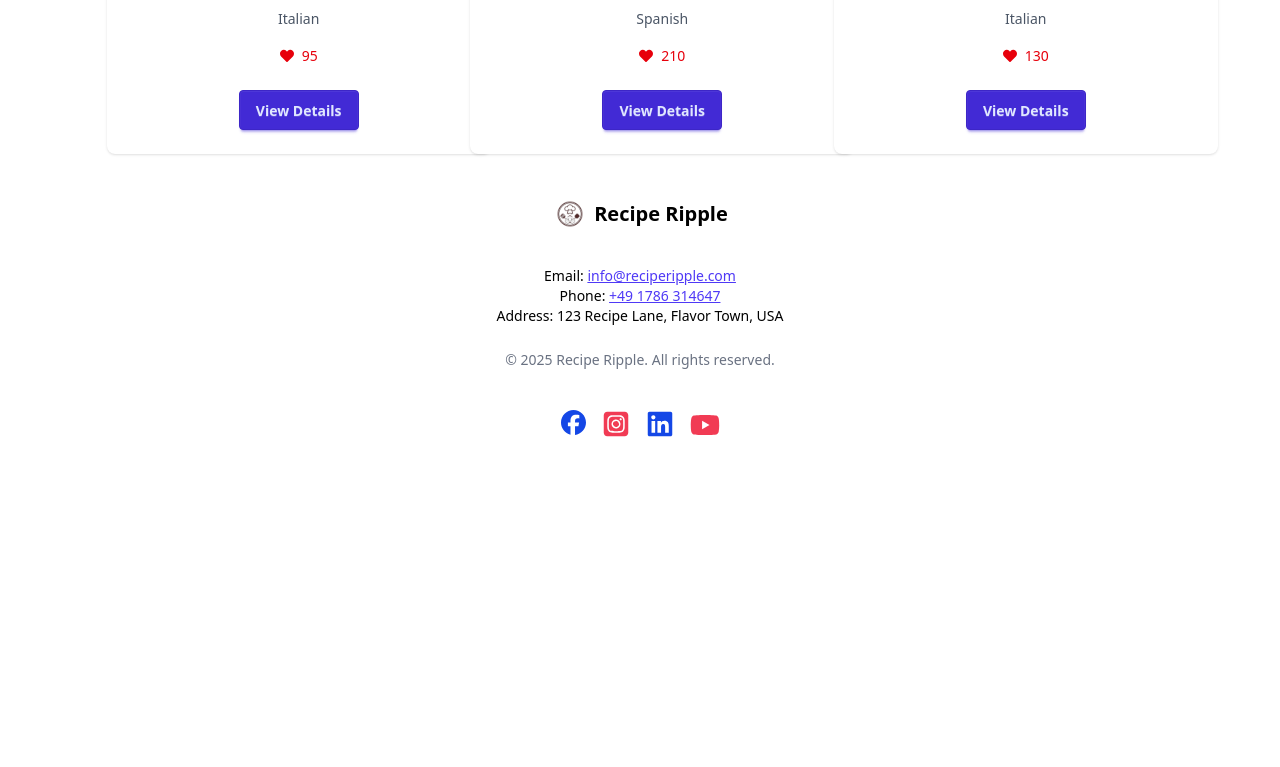
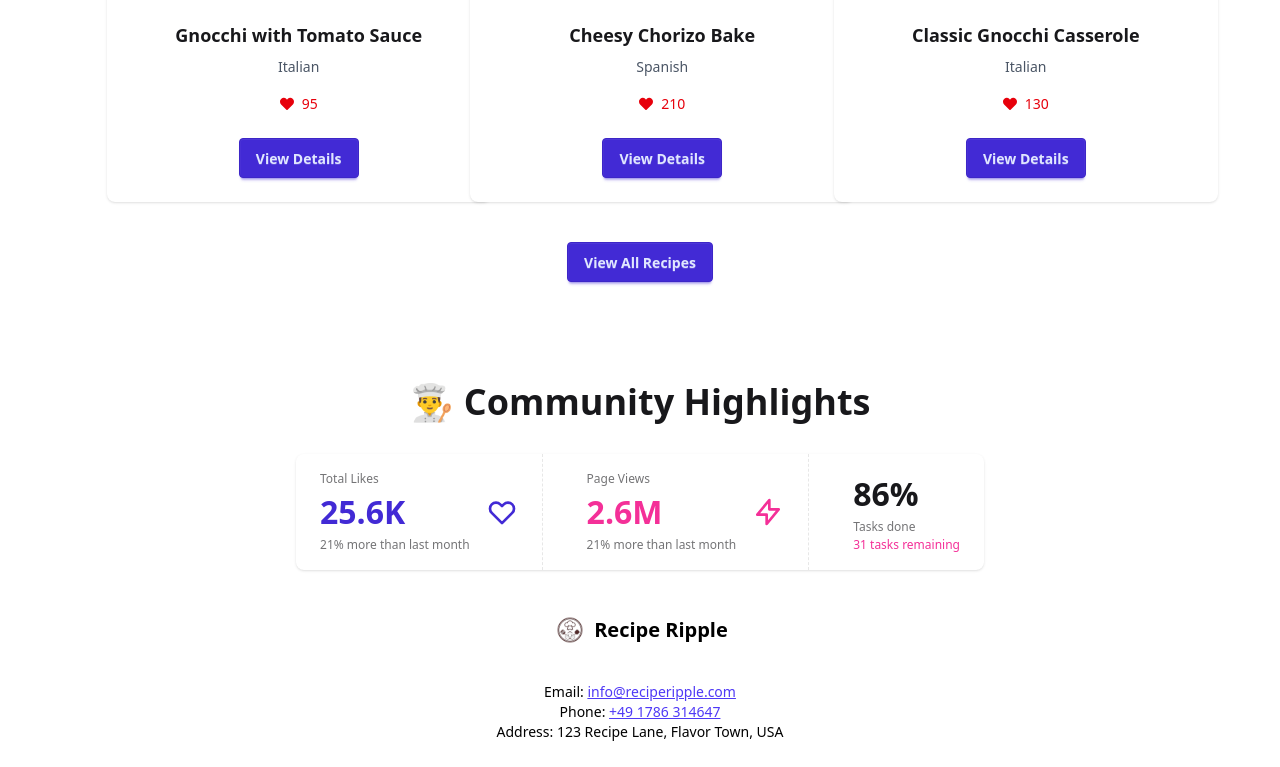
Before and after one commit to iftekhar08019/recipe_ripple_client, a React (Vite) app: page / in a window 1280 px wide. Shown: the part 1493-2260 px from the top of the page. Before the commit the page ends 1973 px from the top, so only its background shows below. Built offline with nearby package versions, Linux system fonts and the light colour scheme; no server answers; a web font is replaced by a local one.

Commit message:
stat section added

```diff
--- /dev/null
+++ b/src/components/StatSection.jsx
@@ -0,0 +1,62 @@
+import React from "react";
+
+const StatSection = () => {
+  return (
+    <div className="container flex flex-col items-center justify-center mx-auto mt-10 space-y-8">
+      <h1 className="lg:text-4xl text-xl font-bold text-center mt-15">
+        👨‍🍳 Community Highlights
+      </h1>
+      <div className="stats shadow flex flex-col lg:flex-row gap-5">
+        <div className="stat">
+          <div className="stat-figure text-primary">
+            <svg
+              xmlns="http://www.w3.org/2000/svg"
+              fill="none"
+              viewBox="0 0 24 24"
+              className="inline-block h-8 w-8 stroke-current"
+            >
+              <path
+                strokeLinecap="round"
+                strokeLinejoin="round"
+                strokeWidth="2"
+                d="M4.318 6.318a4.5 4.5 0 000 6.364L12 20.364l7.682-7.682a4.5 4.5 0 00-6.364-6.364L12 7.636l-1.318-1.318a4.5 4.5 0 00-6.364 0z"
+              ></path>
+            </svg>
+          </div>
+          <div className="stat-title">Total Likes</div>
+          <div className="stat-value text-primary">25.6K</div>
+          <div className="stat-desc">21% more than last month</div>
+        </div>
+
+        <div className="stat">
+          <div className="stat-figure text-secondary">
+            <svg
+              xmlns="http://www.w3.org/2000/svg"
+              fill="none"
+              viewBox="0 0 24 24"
+              className="inline-block h-8 w-8 stroke-current"
+            >
+              <path
+                strokeLinecap="round"
+                strokeLinejoin="round"
+                strokeWidth="2"
+                d="M13 10V3L4 14h7v7l9-11h-7z"
+              ></path>
+            </svg>
+          </div>
+          <div className="stat-title">Page Views</div>
+          <div className="stat-value text-secondary">2.6M</div>
+          <div className="stat-desc">21% more than last month</div>
+        </div>
+
+        <div className="stat">
+          <div className="stat-value">86%</div>
+          <div className="stat-title">Tasks done</div>
+          <div className="stat-desc text-secondary">31 tasks remaining</div>
+        </div>
+      </div>
+    </div>
+  );
+};
+
+export default StatSection;
--- a/src/components/TopRecipe.jsx
+++ b/src/components/TopRecipe.jsx
@@ -1,5 +1,6 @@
 import React, { useEffect, useState } from "react";
 import RecipeCard from "./RecipeCard";
+import { Link } from "react-router";
 
 const TopRecipe = () => {
   const [recipes, setRecipes] = useState([]);
@@ -17,11 +18,20 @@ const TopRecipe = () => {
 
   return (
     <>
-     <h1 className="lg:text-4xl text-xl font-bold text-center mt-15">Top Recipes</h1>
-      <div className="lg:w-10/12 mx-auto grid grid-cols-1 md:grid-cols-2 lg:grid-cols-3 gap-6">
-        {recipes.map((recipe) => (
-          <RecipeCard key={recipe.id} recipe={recipe} />
-        ))}
+      <div className="flex flex-col items-center">
+        <h1 className="lg:text-4xl text-xl font-bold text-center mt-15">
+          Top Recipes
+        </h1>
+        <div className="lg:w-10/12 mx-auto grid grid-cols-1 md:grid-cols-2 lg:grid-cols-3 gap-6">
+          {recipes.map((recipe) => (
+            <RecipeCard key={recipe.id} recipe={recipe} />
+          ))}
+        </div>
+        <div className="card-actions mt-10">
+          <Link to="/recipes" className="btn btn-primary">
+            View All Recipes
+          </Link>
+        </div>
       </div>
     </>
   );
--- a/src/pages/Home.jsx
+++ b/src/pages/Home.jsx
@@ -2,12 +2,14 @@ import React from 'react';
 import HeroSlider from '../components/Hero';
 import RecipeCard from '../components/RecipeCard';
 import TopRecipe from '../components/TopRecipe';
+import StatSection from '../components/StatSection';
 
 const Home = () => {
     return (
         <div>
             <HeroSlider></HeroSlider>
             <TopRecipe></TopRecipe>
+            <StatSection></StatSection>
         </div>
     );
 };
```
